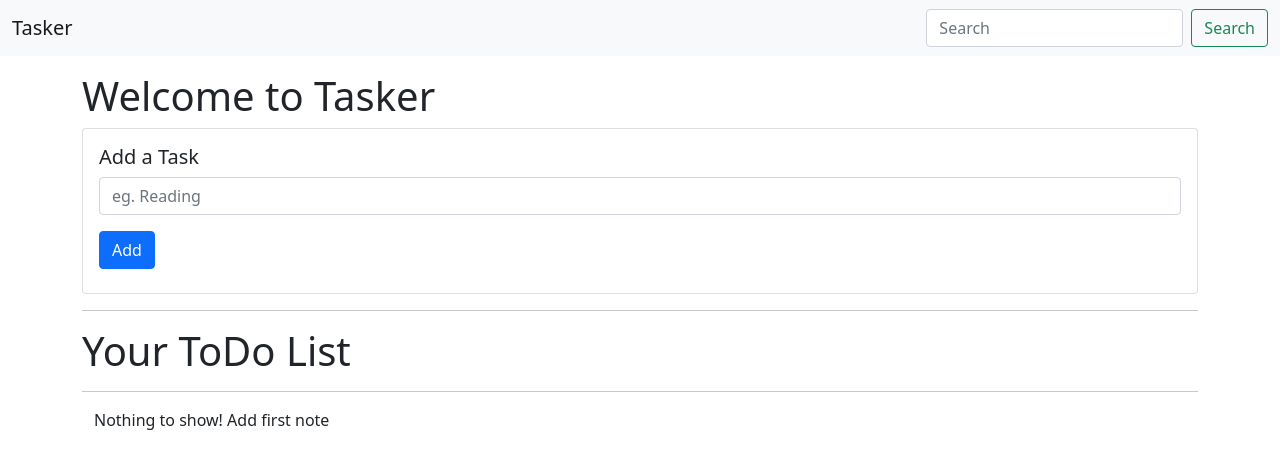
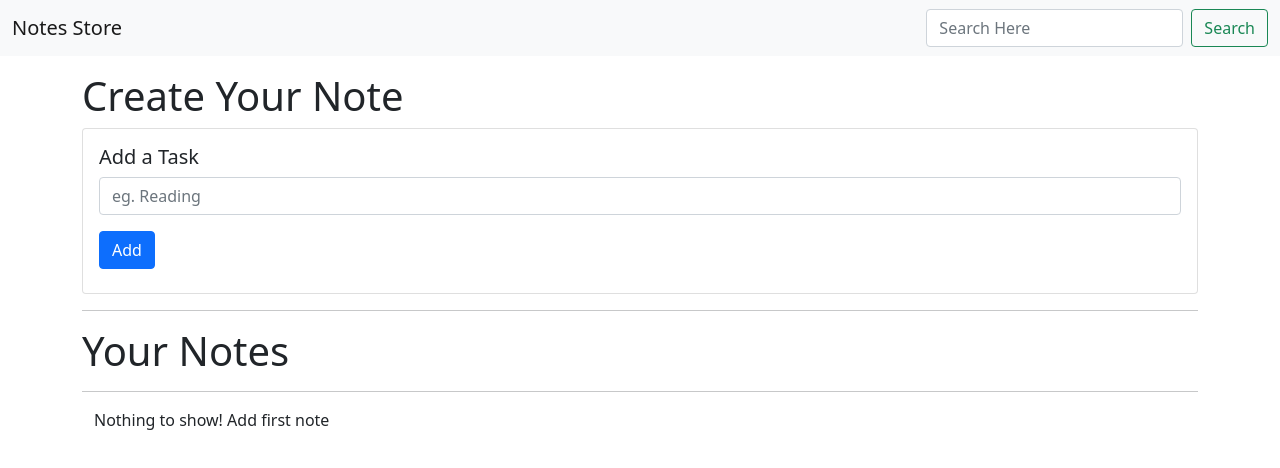
Before and after one commit to atpatil1304/Task1, a plain HTML site: page index.html in a window 1280 px wide. Drawn offline with nearby package versions, Linux system fonts and the light colour scheme.

Commit message:
change headings

```diff
--- a/index.html
+++ b/index.html
@@ -11,18 +11,18 @@
       integrity="sha384-1BmE4kWBq78iYhFldvKuhfTAU6auU8tT94WrHftjDbrCEXSU1oBoqyl2QvZ6jIW3"
       crossorigin="anonymous"
     />
-    <title>Tasker</title>
+    <title>Notes Store</title>
   </head>
   <body>
     <!-- Navbar -->
     <nav class="navbar navbar-light bg-light">
       <div class="container-fluid">
-        <a class="navbar-brand">Tasker</a>
+        <a class="navbar-brand">Notes Store</a>
         <form class="d-flex">
           <input
             class="form-control me-2" id="searchTxt"
             type="search"
-            placeholder="Search"
+            placeholder="Search Here"
             aria-label="Search"
           />
           <button class="btn btn-outline-success" type="submit">Search</button>
@@ -31,7 +31,7 @@
     </nav>
 
     <div class="container my-3">
-        <h1>Welcome to Tasker</h1>
+        <h1>Create Your Note</h1>
         <div class="card">
             <div class="card-body">
                 <h5 class="card-title">Add a Task</h5>
@@ -42,7 +42,7 @@
             </div>
         </div>
         <hr>
-        <h1>Your ToDo List</h1>
+        <h1>Your Notes</h1>
         <hr>
         <div id="todoList" class="row container-fluid">
         </div>
```
